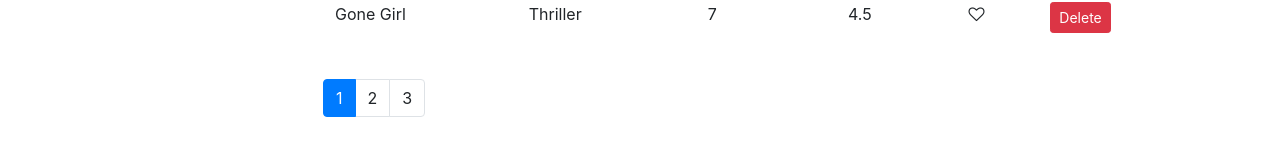
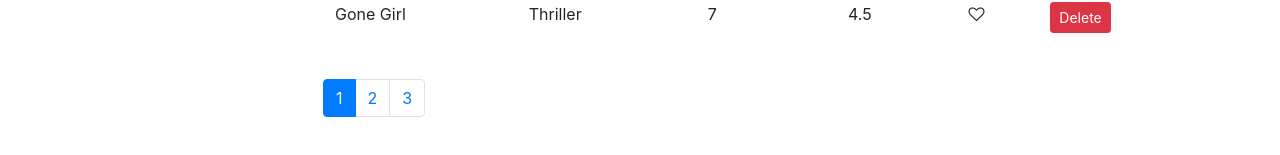
Before and after one commit to robertgregg3/counting-app, a React (Create React App) app: page / in a window 1280 px wide. Shown: the part 359-514 px from the top of the page. Built offline with nearby package versions, Linux system fonts and the light colour scheme.

Commit message:
added sorting and refactoring

```diff
--- a/src/components/common/pagination.jsx
+++ b/src/components/common/pagination.jsx
@@ -15,7 +15,11 @@
             key={page}
             className={page === currentPage ? "active page-item" : "page-item"}
           >
-            <a className="page-link" onClick={() => onPageChange(page)}>
+            <a
+              href="#"
+              className="page-link"
+              onClick={() => onPageChange(page)}
+            >
               {page}
             </a>
           </li>
```
Also changed, not shown: 1 other file (tests, documents, lock files or other folders).
